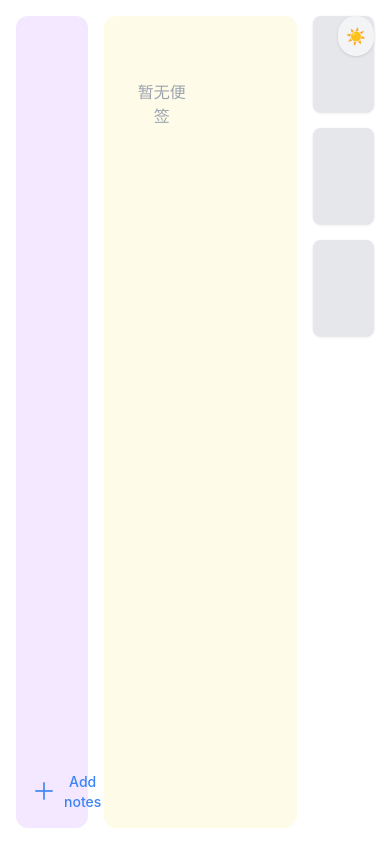
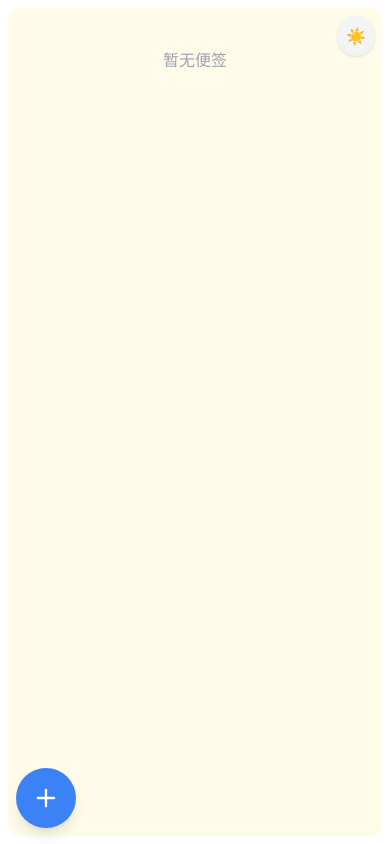
Before and after one commit to liguangshu/react-portal, a React (Create React App) app: page / in a window 390 px wide. Built offline with nearby package versions, Linux system fonts and the light colour scheme.

Commit message:
fix:功能优化

```diff
--- a/src/components/AddNoteModal.jsx
+++ b/src/components/AddNoteModal.jsx
@@ -7,7 +7,8 @@ import { Button } from "./ui/button";
 const AddNoteModal = ({ open, onClose, onAddNote }) => {
   const [title, setTitle] = useState("");
   const [content, setContent] = useState("");
-
+  const theme = window.localStorage.getItem("theme");
+  console.log(theme);
   const handleSubmit = (e) => {
     e.preventDefault();
     if (!title.trim() || !content.trim()) return;
@@ -39,8 +40,8 @@ const AddNoteModal = ({ open, onClose, onAddNote }) => {
             className="bg-background text-foreground placeholder:text-muted-foreground"
           />
           <DialogFooter className="flex justify-end gap-2">
-            <Button type="button" variant="secondary" onClick={onClose}>取消</Button>
-            <Button type="submit" className="bg-primary text-primary-foreground">添加</Button>
+            <Button type="button" variant="secondary" onClick={onClose} className="h-8 w-20">取消</Button>
+            <Button type="submit" className="bg-primary text-primary-foreground h-8 w-20">添加</Button>
           </DialogFooter>
         </form>
       </DialogContent>
--- a/src/components/NoteList.jsx
+++ b/src/components/NoteList.jsx
@@ -1,5 +1,6 @@
 import React from "react";
 import AddNoteModal from "./AddNoteModal";
+import { Plus } from "lucide-react";
 
 const noteColors = [
   "bg-red-200",
@@ -21,9 +22,9 @@ const NoteList = ({
   const coloredNotes = notes.map((note, i) => ({ ...note, color: noteColors[i % noteColors.length] }));
 
   return (
-    <div className="flex gap-4 p-4 min-h-screen bg-background text-foreground transition-colors">
+    <div className="flex flex-col md:flex-row gap-4 p-2 md:p-4 min-h-screen bg-background text-foreground transition-colors relative">
       {/* 左侧标题区 */}
-      <div className="w-1/5 bg-purple-100 rounded-xl p-4 flex flex-col justify-between dark:bg-card dark:text-card-foreground">
+      <div className="hidden md:flex w-1/5 bg-purple-100 rounded-xl p-4 flex-col justify-between dark:bg-card dark:text-card-foreground">
         <div>
           {coloredNotes.length ? coloredNotes.map((note, i) => (
             <div key={i} className="bg-purple-300 rounded-lg mb-4 p-4 text-gray-800 shadow text-base md:text-lg lg:text-xl font-semibold break-words">
@@ -39,16 +40,19 @@ const NoteList = ({
         </button>
       </div>
       {/* 中间内容区 */}
-      <div className="w-3/5 bg-yellow-50 rounded-xl p-8 grid grid-cols-4 gap-6">
+      <div className="flex-1 bg-yellow-50 rounded-xl p-2 sm:p-4 md:p-8 grid grid-cols-1 sm:grid-cols-2 md:grid-cols-4 gap-3 md:gap-4">
         {!coloredNotes.length ? (
-          <div className="col-span-2 text-gray-400 text-center py-8">暂无便签</div>
+          <div className="col-span-1 sm:col-span-2 text-gray-400 text-center py-8">暂无便签</div>
         ) : (
           coloredNotes.map((note, i) => (
             <div
               key={i}
-              className={`rounded-lg shadow p-6 h-32 ${note.color} text-gray-800 font-medium relative transition-colors dark:bg-card dark:text-card-foreground`}
+              className={`rounded-lg shadow p-3 sm:p-4 md:p-4 lg:p-5 ${note.color} text-gray-800 font-medium relative transition-colors dark:bg-card dark:text-card-foreground max-h-48 overflow-y-auto`}
             >
+              {/* 移动端：标题+内容一起显示 */}
+              <div className="block md:hidden mb-2 font-bold text-base break-words">{note.title}</div>
               <div className="break-words whitespace-pre-line">{note.content}</div>
+              {/* 桌面端：只显示内容，标题在左侧栏 */}
               <button
                 onClick={() => onDeleteNote(i)}
                 className="absolute top-2 right-2 text-destructive hover:text-red-700 text-xl"
@@ -61,11 +65,19 @@ const NoteList = ({
         )}
       </div>
       {/* 右侧灰色装饰区 */}
-      <div className="w-1/5 flex flex-col gap-4">
+      <div className="hidden md:flex w-1/5 flex-col gap-4">
         <div className="bg-gray-200 rounded-lg h-24 shadow" />
         <div className="bg-gray-200 rounded-lg h-24 shadow" />
         <div className="bg-gray-200 rounded-lg h-24 shadow" />
       </div>
+      {/* 移动端悬浮添加按钮 */}
+      <button
+        className="md:hidden fixed left-4 bottom-4 z-50 p-4 rounded-full bg-blue-500 text-white shadow-lg flex items-center justify-center focus:outline-none focus:ring-2 focus:ring-blue-400"
+        onClick={() => setModalOpen(true)}
+        aria-label="添加便签"
+      >
+        <Plus size={28} />
+      </button>
       {/* 添加便签弹窗 */}
       <AddNoteModal open={modalOpen} onClose={() => setModalOpen(false)} onAddNote={onAddNote} />
     </div>
--- a/src/components/ThemeToggle.jsx
+++ b/src/components/ThemeToggle.jsx
@@ -14,7 +14,6 @@ const getInitialTheme = () => {
 
 const ThemeToggle = () => {
   const [theme, setTheme] = useState(getInitialTheme);
-
   useEffect(() => {
     const root = window.document.documentElement;
     if (theme === "dark") {
```
Also changed, not shown: 1 other file (tests, documents, lock files or other folders).
